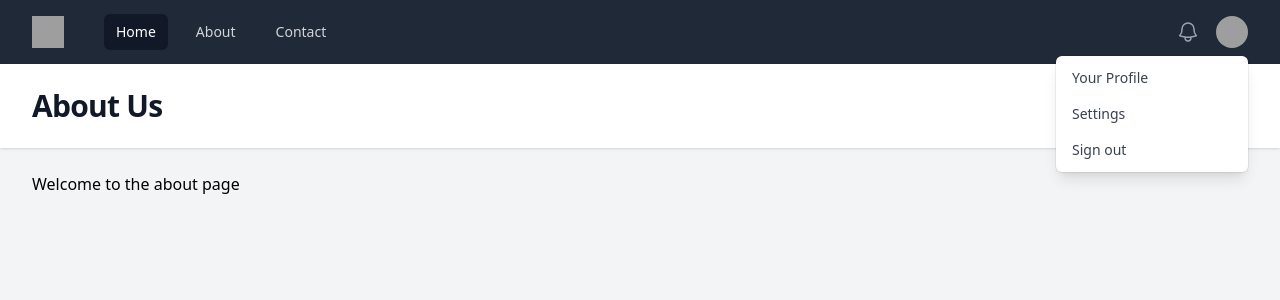
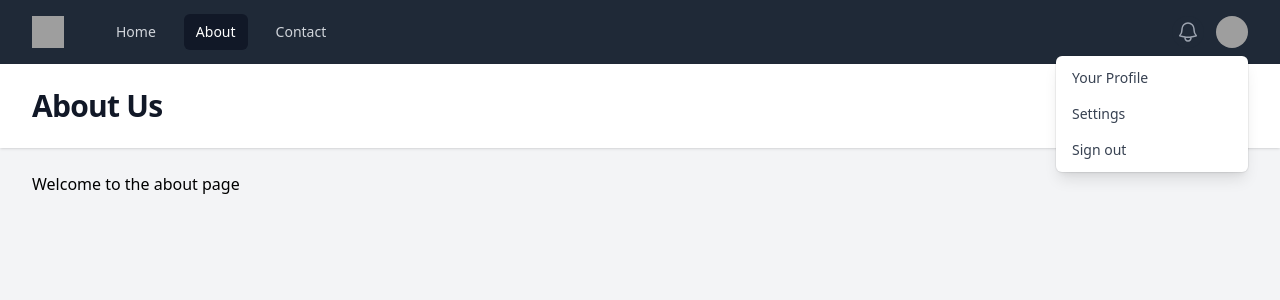
Before and after one commit to ZackBradshaw/PHP, a PHP site: page /about.php in a window 1280 px wide. Shown: the top 300 px of the page. Run offline with PHP 8.4, Linux system fonts and the light colour scheme; some libraries are stand-ins or nearby versions; grey boxes are pictures that could not be loaded.

Commit message:
Created dynamic active nav styling

```diff
--- a/about.php
+++ b/about.php
@@ -1,4 +1,6 @@
 <?php
+
+require 'views/partials/functions.php';
 
 $heading = "About Us";
 
--- a/contact.php
+++ b/contact.php
@@ -1,4 +1,6 @@
 <?php
+
+require 'views/partials/functions.php';
 
 $heading = "Contact Us";
 
--- a/index.php
+++ b/index.php
@@ -1,4 +1,6 @@
 <?php
+
+require 'views/partials/functions.php';
 
 $heading = "Home Page";
 
--- /dev/null
+++ b/views/partials/functions.php
@@ -0,0 +1,16 @@
+<?php
+
+function dd($value)
+{
+
+echo "<pre>";
+var_dump($_SERVER);
+echo "/<pre>";
+
+die();
+
+}
+
+function urlIs($value) {
+    return $_SERVER['REQUEST_URI'] == $value;
+}
--- a/views/partials/nav.php
+++ b/views/partials/nav.php
@@ -8,11 +8,11 @@
           <div class="hidden md:block">
             <div class="ml-10 flex items-baseline space-x-4">
               <!-- Current: "bg-gray-900 text-white", Default: "text-gray-300 hover:bg-gray-700 hover:text-white" -->
-              <a href="/" class="bg-gray-900 text-white px-3 py-2 rounded-md text-sm font-medium" aria-current="page">Home</a>
+              <a href="/" class="<?= urlIs('/') ? 'bg-gray-900 text-white' : 'text-gray-300' ?> hover:bg-gray-700 px-3 py-2 rounded-md text-sm font-medium" aria-current="page">Home</a>
 
-              <a href="/about.php" class="text-gray-300 hover:bg-gray-700 hover:text-white px-3 py-2 rounded-md text-sm font-medium">About</a>
+              <a href="/about.php" class="<?= urlIs('/about.php') ? 'bg-gray-900 text-white' : 'text-gray-300' ?> hover:bg-gray-700 hover:text-white px-3 py-2 rounded-md text-sm font-medium">About</a>
 
-              <a href="/contact.php" class="text-gray-300 hover:bg-gray-700 hover:text-white px-3 py-2 rounded-md text-sm font-medium">Contact</a>
+              <a href="/contact.php" class="<?= urlIs('/contact.php') ? 'bg-gray-900 text-white' : 'text-gray-300' ?> hover:bg-gray-700 hover:text-white px-3 py-2 rounded-md text-sm font-medium">Contact</a>
             </div>
           </div>
         </div>
```
